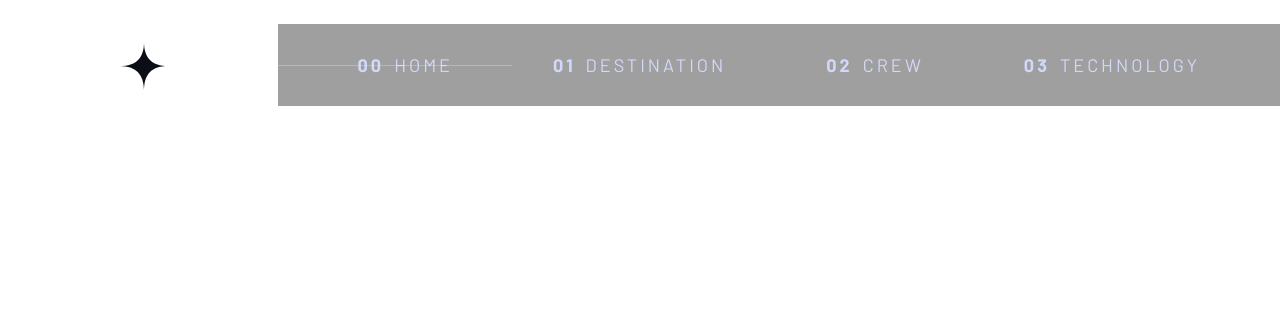
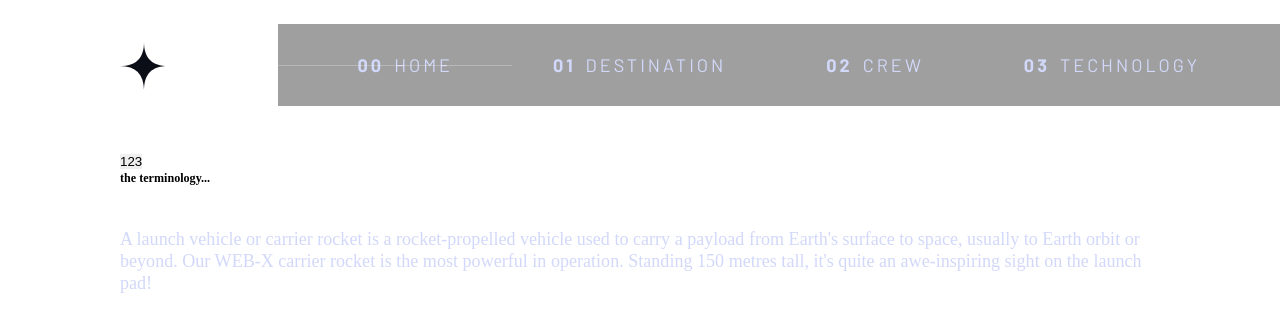
Before and after one commit to Heph-zibah/space-tourism-website-reactjs, a React (Create React App) app: page /technology in a window 1280 px wide. Shown: the top 332 px of the page. Built offline with nearby package versions, Linux system fonts and the light colour scheme; a web font is replaced by a local one.

Commit message:
added setactive to onclick

```diff
--- a/src/pages/Technology.jsx
+++ b/src/pages/Technology.jsx
@@ -42,12 +42,14 @@ const Technology = () => {
           </div>
           <div className="tect__content">
             <div className="tech__links">
-
+              {data.technology.map((tech, index) => {
+                return <button key={index} className={`crew__links ${active === index && 'active'}`} onClick={(e) => `${handleClick(e, index), setActive={tech}}`}>{index+1}</button>
+              })}
             </div>
             <div className="tech__info">
-              <h6></h6>
-              <h1></h1>
-              <p></p>
+              <h6>the terminology...</h6>
+              <h1>{tech.name}</h1>
+              <p>{tech.description}</p>
             </div>
           </div>
         </div>
```
